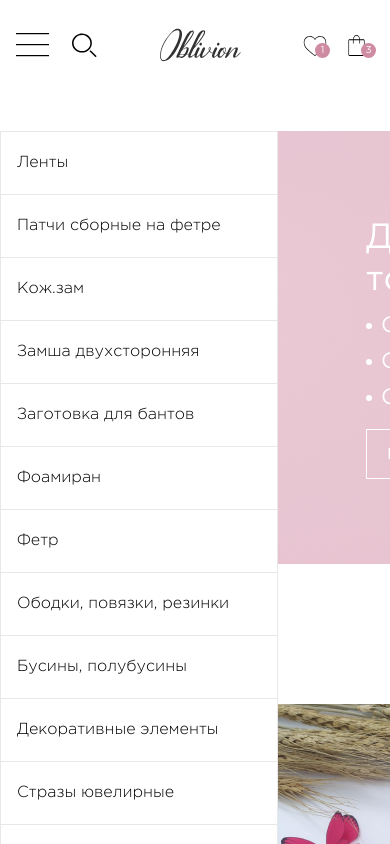
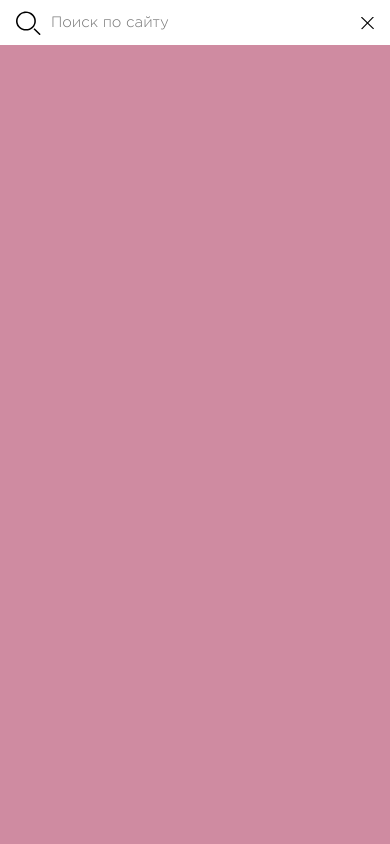
Before and after one commit to bloodmooner/oblivion, a plain HTML site: page index.html in a window 390 px wide. Both pictures are taken after a click on the element 84 px from the left and 45 px from the top of the page. Shown: the top 844 px of the page. Drawn offline with nearby package versions, Linux system fonts and the light colour scheme.

Commit message:
feat: add mobile search styles & scripts

```diff
--- a/index.html
+++ b/index.html
@@ -19,7 +19,7 @@
           <span class="header__controls-menu burger">
             <img class="header__controls-icon" src="assets/svg/bmenu.svg" alt="" width="33" height="24" >
           </span>
-          <span class="header__controls-search">
+          <span class="header__controls-search search">
             <img class="header__controls-icon" src="assets/svg/bsearch.svg" alt="" width="25" height="24" >
           </span>
         </div>
@@ -59,9 +59,6 @@
           <div class="header-mobile__close">
             <img class="header-mobile__close-image" alt="test" src="assets/svg/bclose.svg" width="19" height="19"></div>
         </div>
-
-
-
         <div class="header-mobile__wrapper">
           <nav class="header-mobile__nav">
             <ul class="header-mobile__list">
@@ -130,12 +127,21 @@
             </div>
           </div>
         </div>
+      </div>
 
 
-
+      <div class="header-search">
+        <div class="header-search__top">
+          <div class="header-search__row">
+            <img class="header-search__icon" src="assets/svg/bsearch.svg" alt="" >
+            <input  class="header-search__input" type="text" placeholder="Поиск по сайту">
+            <img class="header-search__close-btn" src="assets/svg/bsearchb.svg" alt="" >
+          </div>
+        </div>
 
 
       </div>
+
 
     </div>
       <div class="header__menu">
--- a/js/script.js
+++ b/js/script.js
@@ -1,5 +1,7 @@
 
 $(document).ready(function(){
+
+    // Mobile Menu START
 
     let closeMenuButton = $(".header-mobile__close");
     let openMenuButton = $(".burger");
@@ -19,4 +21,25 @@ $(document).ready(function(){
       menuContainer.removeClass("header-mobile_active");
     });
 
+
+    // Mobile Menu END
+
+
+
+    // Mobile Search START
+
+    let searchButton = $(".search");
+    let searchContainer = $(".header-search");
+    let searchClose = $(".header-search__close-btn");
+
+    searchButton.click(function() {
+        searchContainer.addClass("header-search_active");
+    });
+
+    searchClose.click(function() {
+        searchContainer.removeClass("header-search_active");
+    });
+
+    // Mobile Search END
+
 });
--- /dev/null
+++ b/sass/base/_header-search.scss
@@ -0,0 +1,79 @@
+.header-search {
+    transition: all .34s linear;
+    background: #CF8BA1;
+    transform: translateY(-150%);
+    position: fixed;
+    top: 0;
+    left: 0;
+    z-index: 100;
+    width: 100vw;
+    height: 100vh;
+    display: flex;
+    flex-direction: column;
+    align-items: flex-start;
+    justify-content: flex-start;
+    opacity: 0;
+    overflow-y: scroll;
+
+
+    &__top{
+        display: flex;
+        justify-content: space-between;
+        align-items: center;
+        width: 100%;
+      }
+      &__close{
+        position: unset !important;
+        width: 19px;
+        height: 19px;
+        display: flex;
+        justify-content: center;
+        align-items: center;
+      }
+      &__close img{
+        width: 100%;
+        height: 100%;
+      }
+      &_active {
+        transform: translateX(0);
+        opacity: 1;
+
+      }
+
+      &__close {
+        position: absolute;
+        right: 30px
+      }
+
+      &__row {
+        position: relative;
+        width: 100%;
+        height: 45px;
+      }
+
+      &__icon {
+        position: absolute;
+        top: 50%;
+        left: 16px;
+        transform: translateY(-50%);
+      }
+
+      &__input {
+        padding: 16px 51px 16px 51px;
+        width: 100%;
+        height: 45px;
+        font-style: normal;
+        font-weight: 300;
+        font-size: 15px;
+        line-height: 14px;
+        color: #4F4F4F;
+        border: none;
+      }
+
+      &__close-btn {
+        position: absolute;
+        top: 50%;
+        right: 16px;
+        transform: translateY(-50%);
+      }
+}
--- a/sass/style.scss
+++ b/sass/style.scss
@@ -9,6 +9,7 @@
 @import 'base/market';
 @import 'base/header';
 @import 'base/header-mobile';
+@import 'base/header-search';
 @import 'base/footer';
 
 
```
Also changed, not shown: assets/svg/bsearchb.svg (added), css/style.css, 1 other file.
